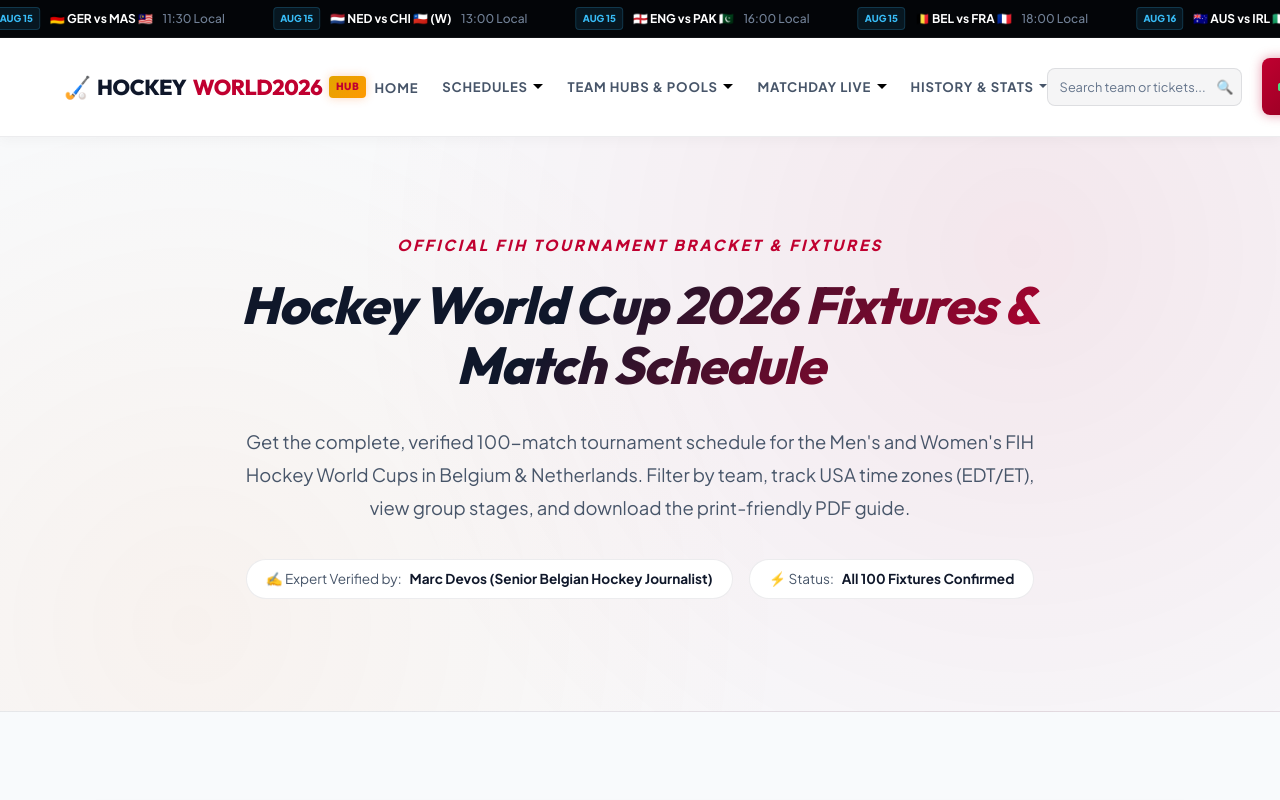
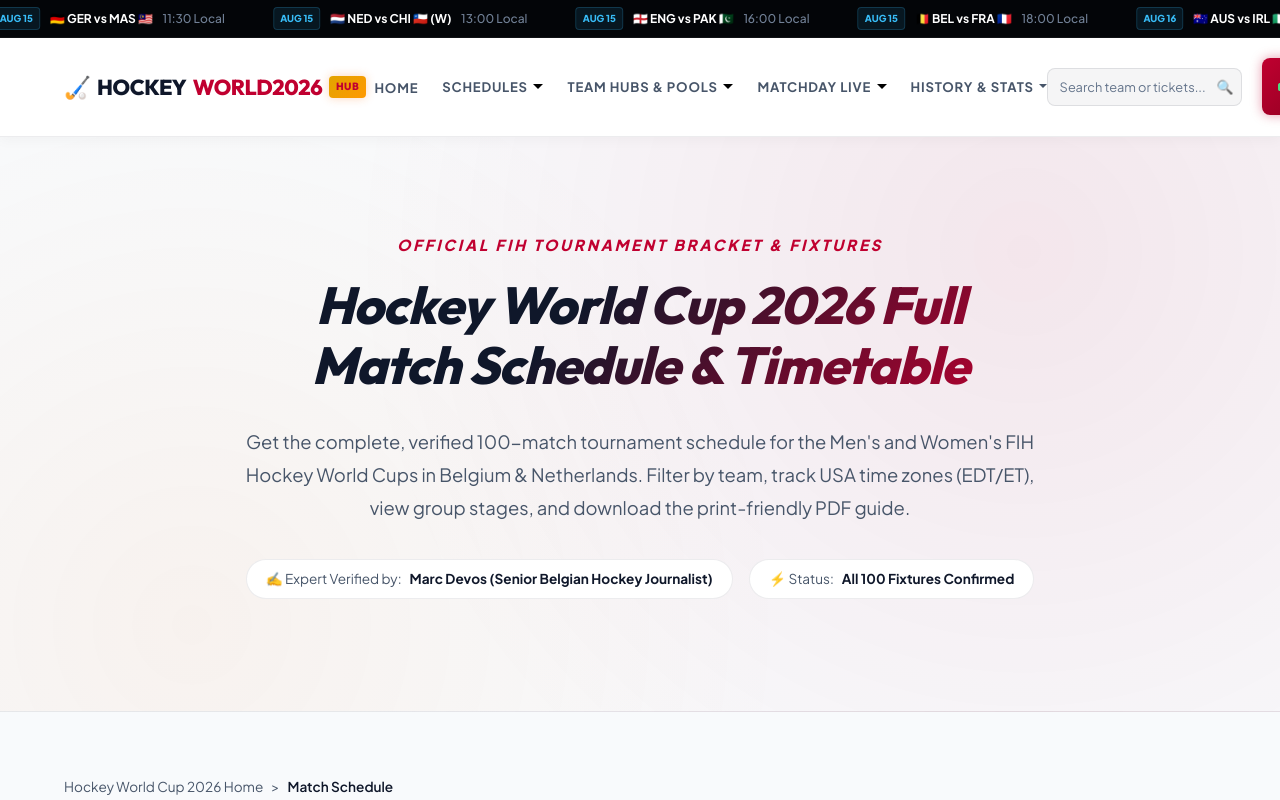
Before and after one commit to liveetcstream-beep/hockeyworldcup2026, a Next.js app: page /schedule in a window 1280 px wide. Shown: the top 800 px of the page. Built offline with nearby package versions, Linux system fonts and the light colour scheme.

Commit message:
Optimize schedule page SEO metadata, update visual breadcrumb anchor, and customize homepage view schedule anchor text to avoid keyword cannibalization

```diff
--- a/src/app/components/ScheduleAndConverter.js
+++ b/src/app/components/ScheduleAndConverter.js
@@ -153,7 +153,7 @@ export default function ScheduleAndConverter() {
 
         <div style={{ display: "flex", justifyContent: "center", marginTop: "2.5rem" }}>
           <a href="/schedule" className="view-more-btn">
-            View Full 100-Match Schedule & Fixtures →
+            View Full 100-Match Schedule PDF
           </a>
         </div>
       </section>
--- a/src/app/schedule/page.js
+++ b/src/app/schedule/page.js
@@ -5,28 +5,28 @@ import ScheduleClient from "./ScheduleClient";
 import FaqAccordion from "../components/FaqAccordion";
 
 export const metadata = {
-  title: "Hockey World Cup 2026 Fixtures & Match Schedule",
-  description: "Official 100-match schedule for the 2026 FIH Hockey World Cup in Netherlands & Belgium. Download PDF fixture list, check USA match timings, and convert to IST/PST.",
+  title: "Hockey World Cup 2026 Full Schedule: Match Timetable PDF",
+  description: "Download the complete 100-match Hockey World Cup 2026 schedule PDF. Access the full tournament timetable, group fixtures, and local match timings.",
   alternates: {
     canonical: "https://hockeyworldcup2026schedule.com/schedule",
   },
   openGraph: {
-    title: "Hockey World Cup 2026 Fixtures & Match Schedule",
-    description: "Official 100-match schedule for the 2026 FIH Hockey World Cup in Netherlands & Belgium. Download PDF fixture list, check USA match timings, and convert to IST/PST.",
+    title: "Hockey World Cup 2026 Full Schedule: Match Timetable PDF",
+    description: "Download the complete 100-match Hockey World Cup 2026 schedule PDF. Access the full tournament timetable, group fixtures, and local match timings.",
     url: "https://hockeyworldcup2026schedule.com/schedule",
     images: [
       {
         url: "/og-image.jpg",
         width: 1200,
         height: 630,
-        alt: "Hockey World Cup 2026 Fixtures & Match Schedule",
+        alt: "Hockey World Cup 2026 Full Schedule: Match Timetable PDF",
       },
     ],
   },
   twitter: {
     card: "summary_large_image",
-    title: "Hockey World Cup 2026 Fixtures & Match Schedule",
-    description: "Official 100-match schedule for the 2026 FIH Hockey World Cup in Netherlands & Belgium. Download PDF fixture list, check USA match timings, and convert to IST/PST.",
+    title: "Hockey World Cup 2026 Full Schedule: Match Timetable PDF",
+    description: "Download the complete 100-match Hockey World Cup 2026 schedule PDF. Access the full tournament timetable, group fixtures, and local match timings.",
     images: ["/og-image.jpg"],
   },
 };
@@ -61,7 +61,7 @@ export default function SchedulePage() {
         <div className="sports-container hero-content">
           <p className="hero-subtitle">Official FIH Tournament Bracket & Fixtures</p>
           <h1 className="hero-title">
-            Hockey World Cup 2026 Fixtures & Match Schedule
+            Hockey World Cup 2026 Full Match Schedule & Timetable
           </h1>
           <p className="hero-description">
             Get the complete, verified 100-match tournament schedule for the Men's and Women's FIH Hockey World Cups in Belgium & Netherlands. Filter by team, track USA time zones (EDT/ET), view group stages, and download the print-friendly PDF guide.
@@ -137,6 +137,13 @@ export default function SchedulePage() {
       />
 
       <main className="sports-container py-12">
+        {/* Breadcrumb */}
+        <nav aria-label="breadcrumb" style={{ marginBottom: "2rem", fontSize: "0.85rem", color: "var(--text-muted)" }}>
+          <a href="/" style={{ color: "var(--text-muted)", textDecoration: "none" }}>Hockey World Cup 2026 Home</a>
+          <span style={{ margin: "0 0.5rem" }}>&gt;</span>
+          <span style={{ color: "var(--text-main)", fontWeight: "600" }}>Match Schedule</span>
+        </nav>
+
         {/* Client Schedule Filter & Pagination Section */}
         <ScheduleClient />
 
```
